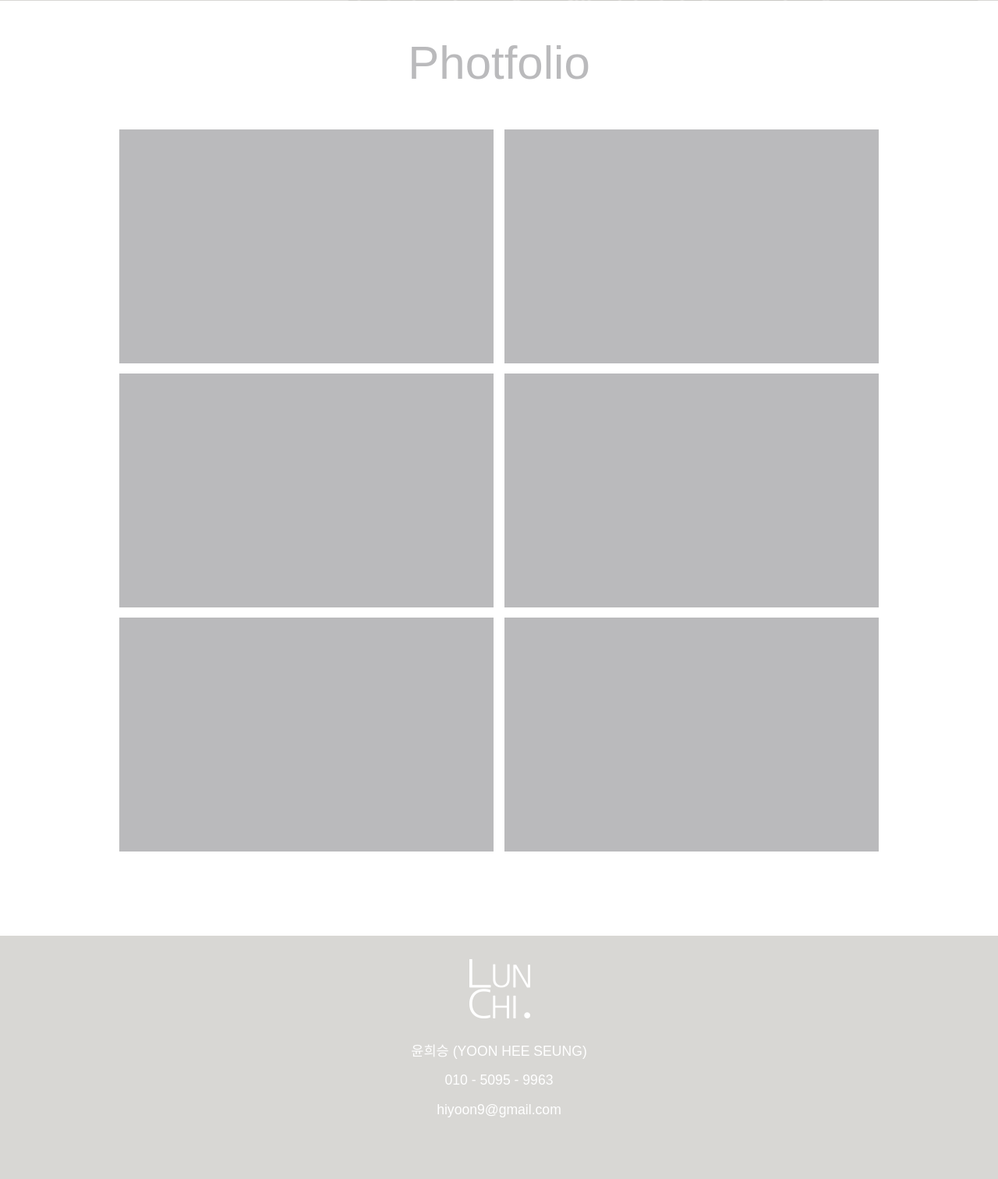
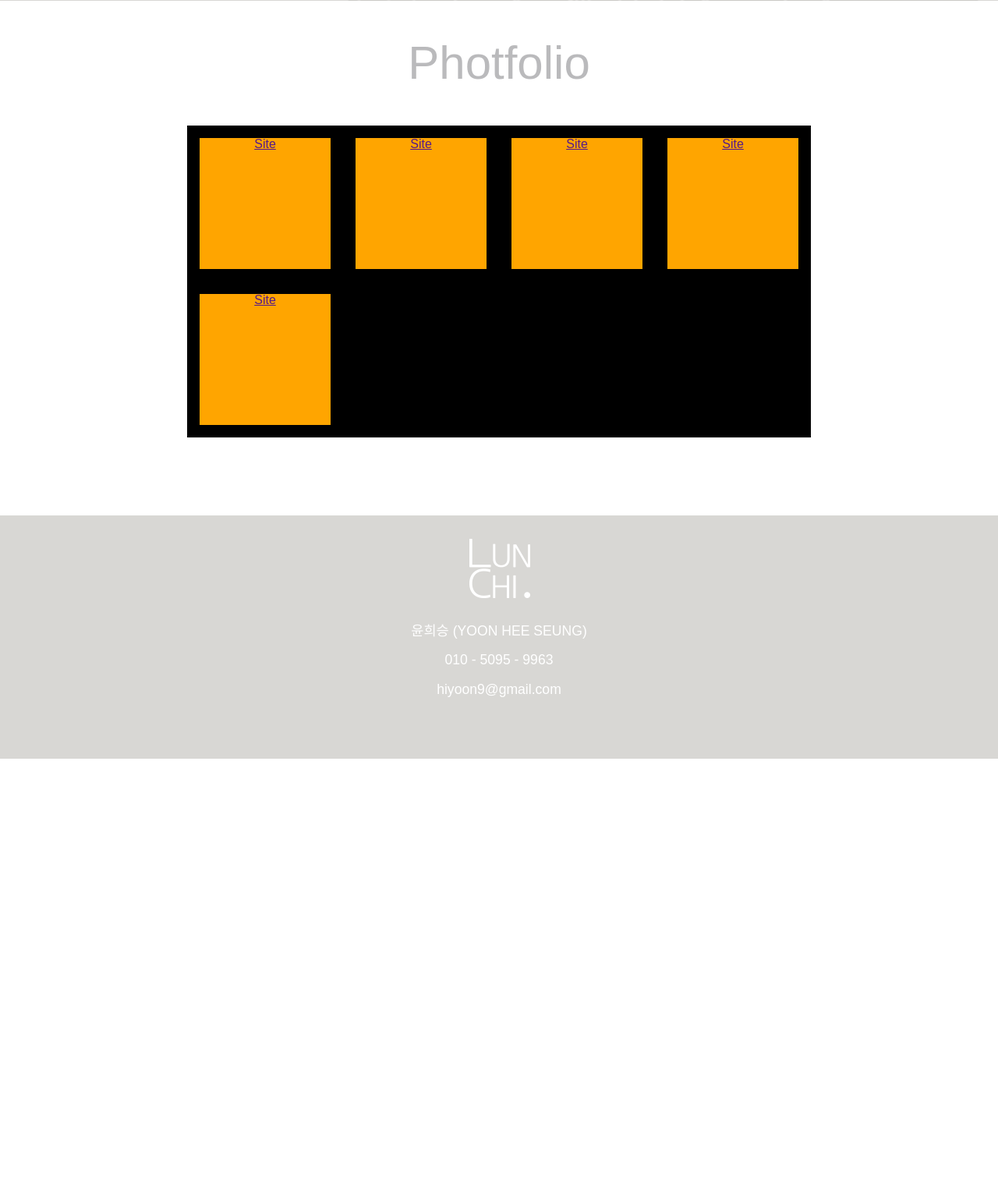
Before and after one commit to LunchTime-github/Portfolio, a PHP site: page / in a window 1280 px wide. Shown: the part 1365-2877 px from the top of the page at 78% size. After the commit the page ends 2338 px from the top, so only its background shows below. Run offline with PHP 8.4, Linux system fonts and the light colour scheme.

Commit message:
uploading

```diff
--- a/Photfolio_Home/Css.css
+++ b/Photfolio_Home/Css.css
@@ -206,15 +215,15 @@ html, body {
 		margin-bottom: 30px;
 	}
 
-
-
 .Photfolio{
+	position: relative;
 	text-align: center;
 	padding-left: 30px;
 	padding-right: 30px;
 }
 
 .Photfolio_title{
+	position: relative;
 	font-family: '나눔고딕Bold', sans-serif;
 	margin-top: 50px;
 	margin-bottom: 50px;
@@ -224,16 +233,32 @@ html, body {
 }
 
 .Photfolio_in{
-	text-align: center;
+	position: relative;
+	max-width: 800px;
+	background-color: black;
+	color: gray;
+	margin: auto;
 }
 
-.Photfolio_innor{
-	display: inline-block;
+.sq{
+	overflow: hidden;
+}
 
-	background-color: #bababc;
-	width: 480px;
-	height: 300px;
-	margin: 5px;
+.sq_item{
+	position: relative;
+	float: left;
+	width: 25%;
+	padding-top: 25%;
+}
+
+.sq_item_anchor{
+	background-color: orange;
+	position: absolute;
+	top: 0;
+	left: 0;
+	right: 0;
+	bottom: 0;
+	margin: 1rem;
 }
 
 .Photfolio_footer{
--- a/index.html
+++ b/index.html
@@ -27,11 +27,13 @@
 						<div class="bg">
 							<img src="Photfolio_Home/image/Myself.png" width="500px">
 							<div class="profill_2">
-								<h1>Profill</h1>
-								<p>윤희승 (YOON HEE SEUNG)</p>
-								<p>24, Man</p>
-								<p>010-5095-9963</p>
-								<p>hiyoon9@gmail.com</p>
+								<div class="profill_2_innor">
+									<h1>Profill</h1>
+									<p>윤희승 (YOON HEE SEUNG)</p>
+									<p>24, Man</p>
+									<p>010-5095-9963</p>
+									<p>hiyoon9@gmail.com</p>
+								</div>
 							</div>
 						</div>
 					</div>
@@ -53,12 +55,13 @@
 				Photfolio
 			</div>
 			<div class="Photfolio_in">
-				<div class="Photfolio_innor"></div>
-				<div class="Photfolio_innor"></div>
-				<div class="Photfolio_innor"></div>
-				<div class="Photfolio_innor"></div>
-				<div class="Photfolio_innor"></div>
-				<div class="Photfolio_innor"></div>
+				<ul class="sq">
+					<li class="sq_item"><a class="sq_item_anchor" href="">Site</a></li>
+					<li class="sq_item"><a class="sq_item_anchor" href="">Site</a></li>
+					<li class="sq_item"><a class="sq_item_anchor" href="">Site</a></li>
+					<li class="sq_item"><a class="sq_item_anchor" href="">Site</a></li>
+					<li class="sq_item"><a class="sq_item_anchor" href="">Site</a></li>
+				</ul>
 			</div>
 			<div class="Photfolio_footer"></div>
 		</div>
```
Also changed, not shown: other parts of Photfolio_Home/Css.css (+18 -9 lines), Photfolio_Home/image/1.jpg (deleted), Photfolio_Home/image/tumblr_nl100tBSjw1txe8seo1_500.gif (deleted).
